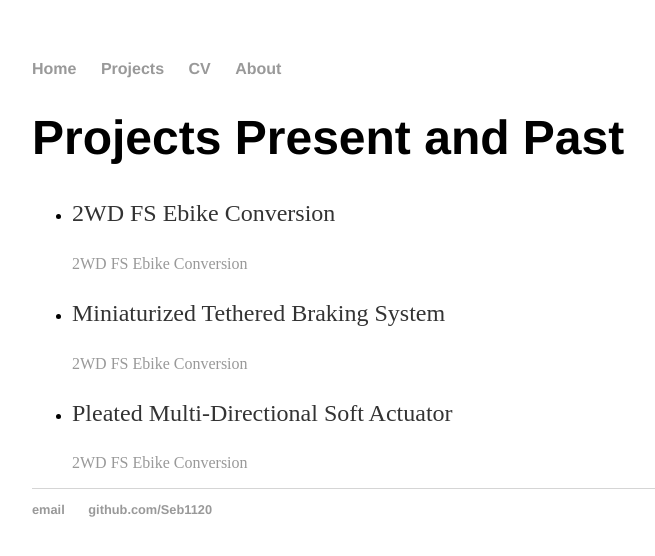
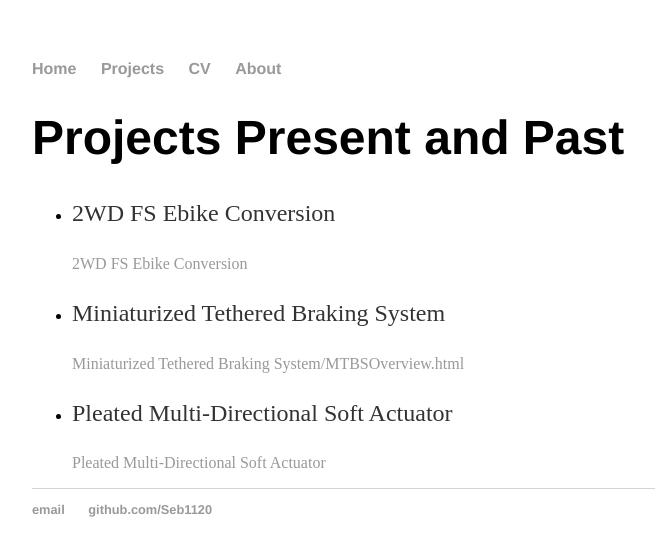
Before and after one commit to Seb1120/Seb1120.github.io, a Jekyll site: the page built from Projects/ProjectsOverviewPage.html, in a window 1280 px wide. Shown: the top 556 px of the page, without its empty margins (160-815 px from the left). Built offline with Jekyll 4.4.1, drawn with Linux system fonts in a browser that asks for light colours.

Commit message:
Update ProjectsOverviewPage.html

```diff
--- a/Projects/ProjectsOverviewPage.html
+++ b/Projects/ProjectsOverviewPage.html
@@ -9,10 +9,10 @@ title: Projects Present and Past
  	<a href="/Projects/2WD FS Ebike Conversion/2WDEbikeOverview.html">2WD FS Ebike Conversion</a></li>
 
 	<li><p>Miniaturized Tethered Braking System</p>
-	<a href="/Projects/Miniaturized Tethered Braking System/MTBSOverview.html">2WD FS Ebike Conversion</a></li>
+	<a href="/Projects/Miniaturized Tethered Braking System/MTBSOverview.html">Miniaturized Tethered Braking System/MTBSOverview.html</a></li>
 
 	<li><p>Pleated Multi-Directional Soft Actuator</p>
-	<a href="/Projects/2WD FS Ebike Conversion/2WDEbikeOverview.html">2WD FS Ebike Conversion</a></li>
+	<a href="/Projects/Pleated Soft Actuator/PleatedSoftActuatorOverview.html">Pleated Multi-Directional Soft Actuator</a></li>
   </ul>
 
 </body><!-- /.blurb -->
```
